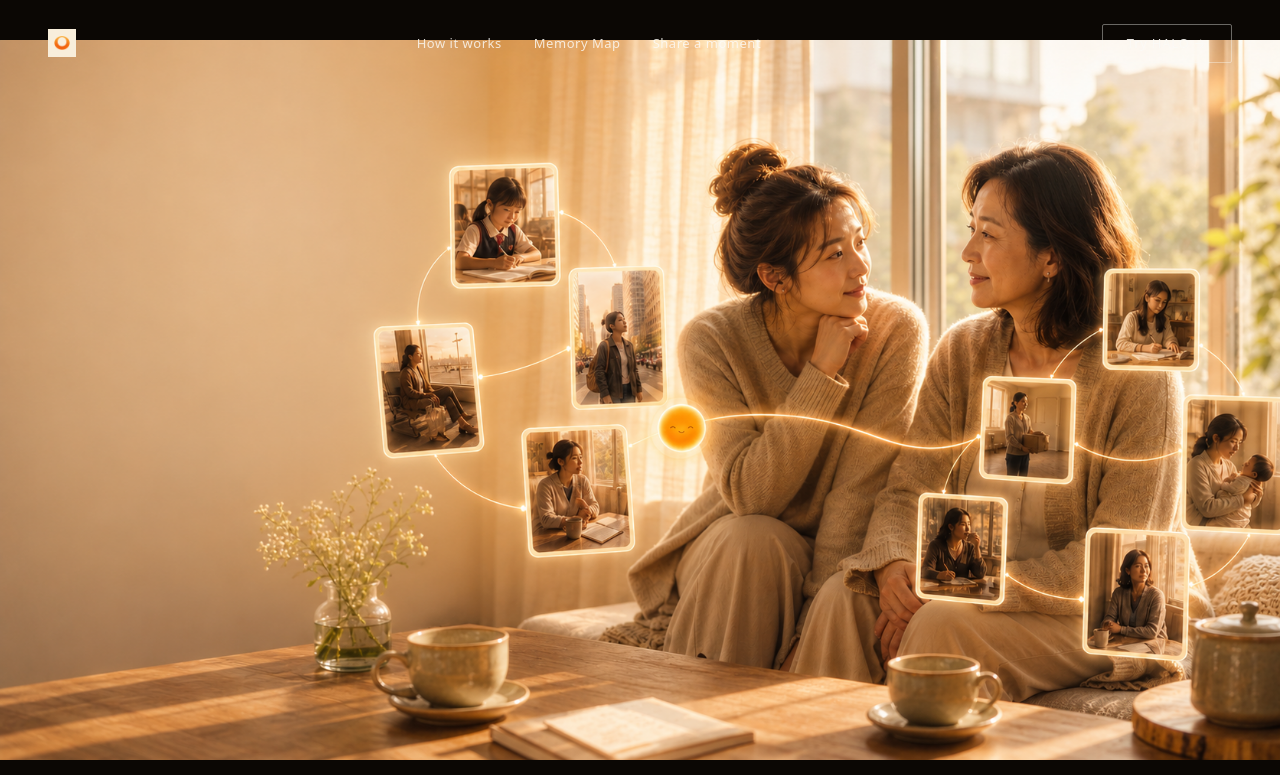
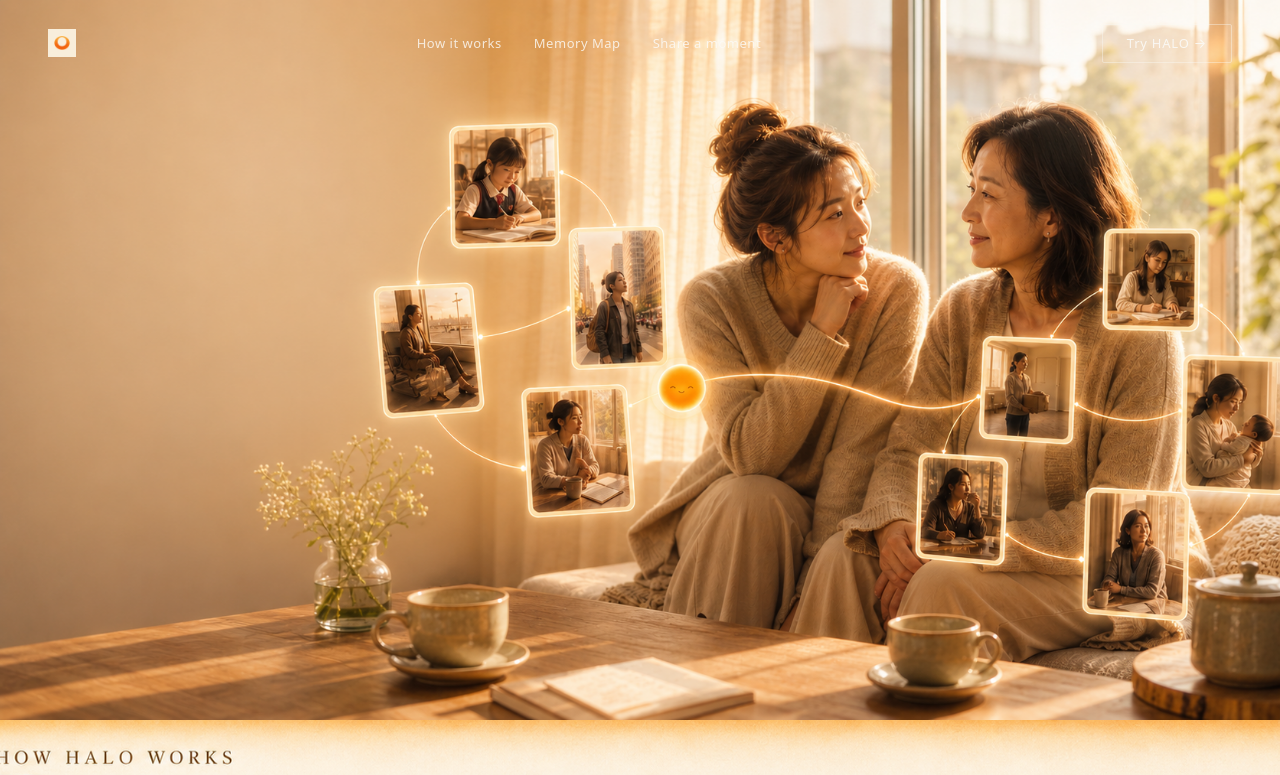
Before and after one commit to leoldonz-sudo/halo-mvp, a Next.js app: page / in a window 1280 px wide. Shown: the top 775 px of the page. Built offline with nearby package versions, Linux system fonts and the light colour scheme.

Commit message:
feat: hero hit areas, section 2 new image, remove text overlays

```diff
--- a/app/globals.css
+++ b/app/globals.css
@@ -982,6 +982,54 @@ body {
   background: #e6ae72;
 }
 
+/* Hero panel — natural image height, no object-cover */
+.official-panel--top {
+  min-height: unset;
+}
+
+.official-hero-wrap {
+  position: relative;
+  width: 100%;
+  overflow: hidden;
+}
+
+.official-hero-img {
+  display: block;
+  width: 100%;
+  height: auto;
+}
+
+/* Invisible hit areas over baked-in image buttons */
+.official-hit {
+  position: absolute;
+  z-index: 30;
+  pointer-events: auto;
+  background: transparent;
+  border-radius: 999px;
+}
+
+.official-hit:focus-visible {
+  outline: 2px solid #f2c678;
+  outline-offset: 4px;
+}
+
+/* "Map the Moments That Made Me" button area */
+.official-hit--primary {
+  left: 2.2%;
+  top: 68%;
+  width: 24%;
+  height: 8%;
+}
+
+/* "See How HALO Works" button area */
+.official-hit--secondary {
+  left: 29%;
+  top: 69%;
+  width: 17%;
+  height: 6%;
+}
+
+/* Non-hero panels — image fills full viewport height */
 .official-panel__image {
   width: 100%;
   height: 100svh;
@@ -999,50 +1047,6 @@ body {
   bottom: clamp(40px, 8vh, 80px);
   left: clamp(28px, 6vw, 100px);
   pointer-events: auto;
-}
-
-.official-hero-links {
-  position: absolute;
-  inset: 0;
-  pointer-events: none;
-}
-
-.official-hotspot {
-  position: absolute;
-  z-index: 4;
-  overflow: hidden;
-  color: transparent;
-  pointer-events: auto;
-  white-space: nowrap;
-}
-
-.official-hotspot:focus-visible {
-  outline: 2px solid #f2c678;
-  outline-offset: 5px;
-}
-
-.official-hotspot--primary {
-  left: 2.25%;
-  bottom: 9.5%;
-  width: 24.3%;
-  height: 7.1%;
-  border-radius: 999px;
-}
-
-.official-hotspot--secondary {
-  left: 28.6%;
-  bottom: 9.35%;
-  width: 17.1%;
-  height: 6.6%;
-  border-radius: 999px;
-}
-
-.official-hotspot--try {
-  right: 1.5%;
-  top: 3.6%;
-  width: 8.8%;
-  height: 7%;
-  border-radius: 999px;
 }
 
 .official-panel--text::after {
@@ -1153,6 +1157,9 @@ body {
   .official-hero-links {
     display: none;
   }
+  .official-hit {
+    display: none;
+  }
 
   .official-panel--text::after {
     display: none;
--- a/app/page.tsx
+++ b/app/page.tsx
@@ -1,65 +1,77 @@
 import Image from "next/image";
 import Link from "next/link";
 import { SiteNav } from "@/components/site/SiteNav";
-
-const panels = [
-  {
-    id: "top",
-    src: "/site/hero.png",
-    alt: "HALO landing page hero showing a person stepping into warm light, with the message that every unseen moment carries its own halo.",
-    label: "Every unseen moment carries its own halo.",
-  },
-  {
-    id: "how-it-works",
-    src: "/site/how.png",
-    alt: "How HALO works: a small moment becomes a card, a question, and eventually a map.",
-    label: "How HALO works",
-  },
-  {
-    id: "memory-map",
-    src: "/site/map.png",
-    alt: "HALO memory map showing moment cards becoming nodes and arcs across a personal memory map.",
-    label: "Map the moments that made you",
-  },
-] as const;
 
 export default function SitePage() {
   return (
     <main className="official-site" id="top">
       <SiteNav />
-      {panels.map((panel) => (
-        <section
-          key={panel.id}
-          id={panel.id}
-          className={`official-panel official-panel--${panel.id}`}
-          aria-label={panel.label}
-        >
+
+      {/* ── Section 1: Hero ── */}
+      <section
+        className="official-panel official-panel--top"
+        aria-label="Every unseen moment carries its own halo."
+      >
+        <div className="official-hero-wrap">
           <Image
-            src={panel.src}
-            alt={panel.alt}
+            src="/site/hero.png"
+            alt="HALO landing page hero — every unseen moment carries its own halo."
             width={1672}
             height={941}
             sizes="100vw"
-            className="official-panel__image"
-            priority={panel.id === "top"}
+            className="official-hero-img"
+            priority
             unoptimized
           />
-          {panel.id === "top" ? (
-            <div className="official-hero-links" aria-label="Hero actions">
-              <Link className="official-hotspot official-hotspot--primary" href="/demo">
-                Map the Moments That Made Me
-              </Link>
-              <a className="official-hotspot official-hotspot--secondary" href="#how-it-works">
-                See How HALO Works
-              </a>
-              <Link className="official-hotspot official-hotspot--try" href="/demo">
-                Try HALO
-              </Link>
-            </div>
-          ) : null}
-        </section>
-      ))}
+          {/* Invisible hit areas over baked-in image buttons */}
+          <Link
+            href="/demo"
+            aria-label="Map the Moments That Made Me"
+            className="official-hit official-hit--primary"
+          />
+          <a
+            href="#how-it-works"
+            aria-label="See How HALO Works"
+            className="official-hit official-hit--secondary"
+          />
+        </div>
+      </section>
 
+      {/* ── Section 2: How it works ── */}
+      <section
+        id="how-it-works"
+        className="official-panel official-panel--how-it-works"
+        aria-label="How HALO works"
+      >
+        <Image
+          src="/site/how.png"
+          alt="How HALO works: a small moment becomes a card, a question, and eventually a map."
+          width={1672}
+          height={941}
+          sizes="100vw"
+          className="official-panel__image official-panel__image--cover"
+          unoptimized
+        />
+      </section>
+
+      {/* ── Section 3: Memory Map ── */}
+      <section
+        id="memory-map"
+        className="official-panel official-panel--memory-map"
+        aria-label="Map the moments that made you"
+      >
+        <Image
+          src="/site/map.png"
+          alt="HALO memory map showing moment cards becoming nodes and arcs across a personal memory map."
+          width={1672}
+          height={941}
+          sizes="100vw"
+          className="official-panel__image"
+          unoptimized
+        />
+      </section>
+
+      {/* ── Section 4: Share a Moment ── */}
       <section
         id="share-a-moment"
         className="official-panel official-panel--share"
@@ -76,6 +88,7 @@ export default function SitePage() {
         />
       </section>
 
+      {/* ── Section 5: Closing ── */}
       <section
         id="closing"
         className="official-panel official-panel--closing"
```
Also changed, not shown: public/site/how.png.
